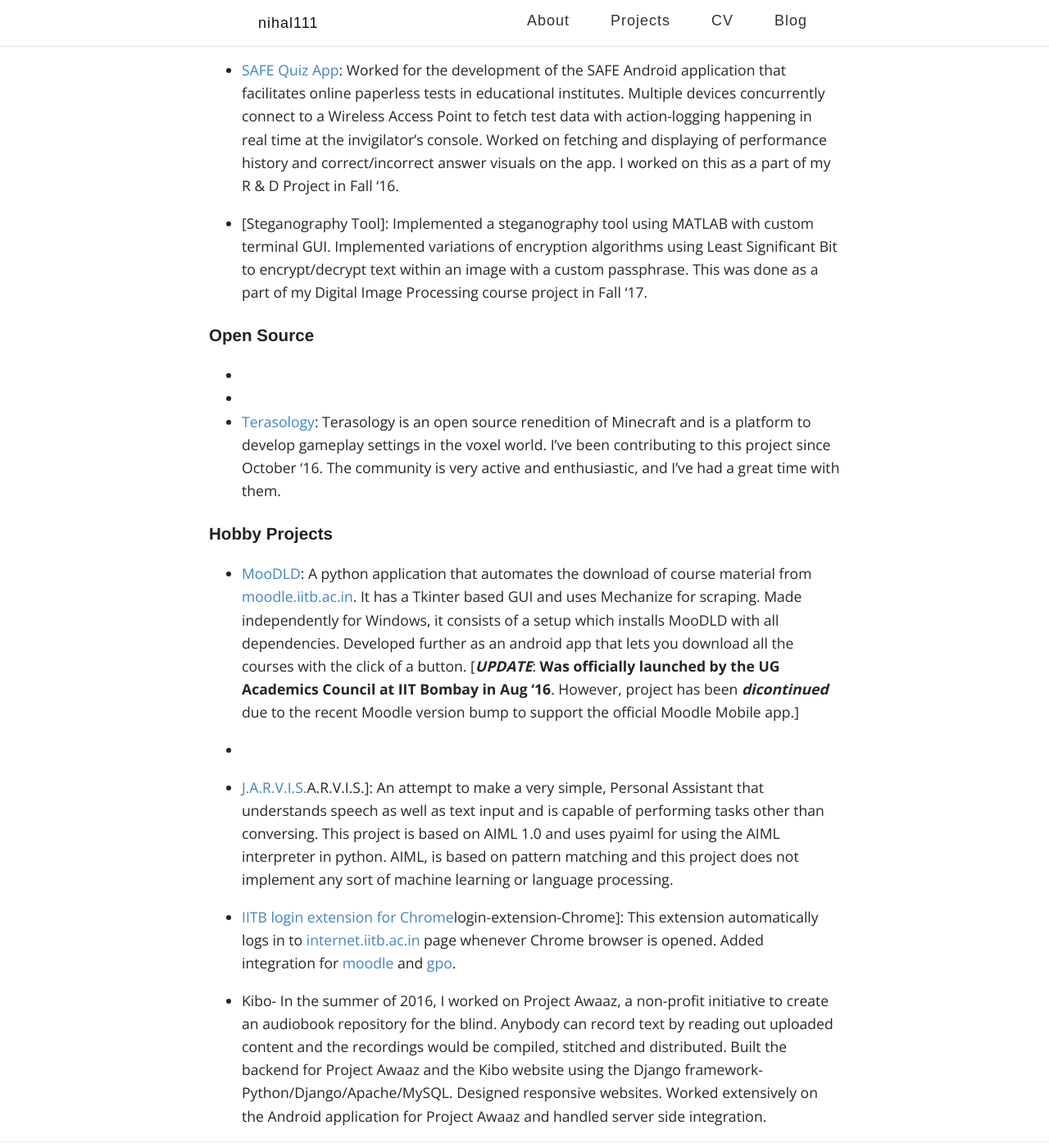
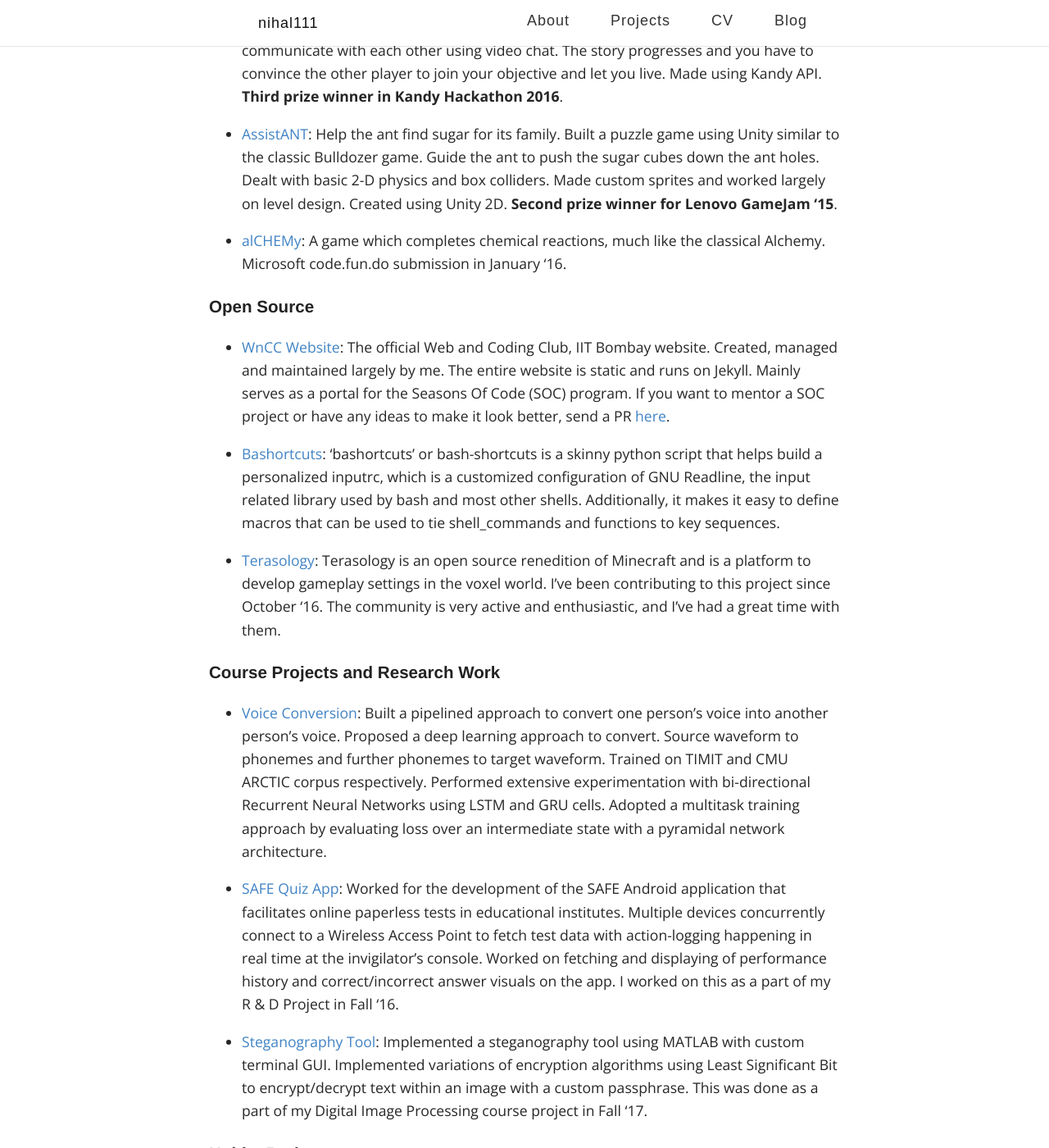
Before and after one commit to nihal111/nihal111.github.io, a Jekyll site: the page built from _pages/projects.md, in a window 1280 px wide and 1400 px high, scrolled down 1210 px. Shown: the whole window at 82% size. Built offline with Jekyll 4.4.1, drawn with Linux system fonts in a browser that asks for light colours; some web fonts are replaced; some of the changed text lies outside the part shown.

Commit message:
fixed projects

```diff
--- a/_pages/projects.md
+++ b/_pages/projects.md
@@ -8,57 +8,58 @@
 Projects are good things. Perhaps the best of things and no good project ever gets completed.
 Here is the list of projects I own or have contributed to:
 
-* [Google Summer of Code]- I completed my GSoC in 2017 under [MovingBlocks- Terasology]. The broad goal was to introduce content systems and gameplay connections to support a new template with solid replayability. I developed a new survival gameplay mode called [Lost] involving puzzles, traps and exploration based content packed in a new world with a backing lore. Dealt with the game’s physics, multiplayer and Entity Component System. Created new modules like [AdvancedBehaviors] (for event driven behavior switching), [AdventureAssets] (for traps and puzzle elements). Made several accompanying API changes to the engine. Created and added [WildAnimals] to the game.
+* [Google Summer of Code][Google Summer of Code]- I completed my GSoC in 2017 under [MovingBlocks- Terasology][MovingBlocks- Terasology]. The broad goal was to introduce content systems and gameplay connections to support a new template with solid replayability. I developed a new survival gameplay mode called [Lost][Lost] involving puzzles, traps and exploration based content packed in a new world with a backing lore. Dealt with the game’s physics, multiplayer and Entity Component System. Created new modules like [AdvancedBehaviors][AdvancedBehaviors] (for event driven behavior switching), [AdventureAssets][AdventureAssets] (for traps and puzzle elements). Made several accompanying API changes to the engine. Created and added [WildAnimals] to the game.
 
 ### Hackathons
 
-* [Flood League]: Designed and developed an endless runner game using Unity3D. Superheroes have to drive past the obstacles while rescuing the drowning civilians as their boat rushes past the flood-stricken city. Extensively worked on level design and implemented functionality such as continuous scoring, heat vision, super stretch arms, superpower cooldown among others. **First prize winner in Ubisoft GameJam 2017**.
+* [Flood League][Flood League]: Designed and developed an endless runner game using Unity3D. Superheroes have to drive past the obstacles while rescuing the drowning civilians as their boat rushes past the flood-stricken city. Extensively worked on level design and implemented functionality such as continuous scoring, heat vision, super stretch arms, superpower cooldown among others. **First prize winner in Ubisoft GameJam 2017**.
 
-* [Run]: The Run app was born at the Yahoo! hackathon and ended up **winning the “most creative and fun hack” award**. Our team built a multi-player treasure hunt Android game supported by a Django server. Players look for and click a picture of an object around them as shown in the clue received on their phones to get the next clue. The first to finish the trail and decipher the clues wins. Used histogram equalization and scale invariant feature transform (SIFT) for rudimentary image matching.
+* [Run][Run]: The Run app was born at the Yahoo! hackathon and ended up **winning the “most creative and fun hack” award**. Our team built a multi-player treasure hunt Android game supported by a Django server. Players look for and click a picture of an object around them as shown in the clue received on their phones to get the next clue. The first to finish the trail and decipher the clues wins. Used histogram equalization and scale invariant feature transform (SIFT) for rudimentary image matching.
 
-* [LendIt]: Designed a Django-based web application that serves as a platform to bridge the gap between lenders and borrowers. Through Lend-It one can find people nearby who wish to lend and borrow books or other shareable commodities and perform a safe exchange. Implemented a backend using Django for the Lend-It website, which allows user interaction, sending notifications, searching and lending books, maintaining a user profile among other features Hosted temporarily online [here](http://pacific-dawn-55810.herokuapp.com/). **Third prize winner in Microsoft code.fun.do** November '16.
+* [Lend-It][Lend-It]: Designed a Django-based web application that serves as a platform to bridge the gap between lenders and borrowers. Through Lend-It one can find people nearby who wish to lend and borrow books or other shareable commodities and perform a safe exchange. Implemented a backend using Django for the Lend-It website, which allows user interaction, sending notifications, searching and lending books, maintaining a user profile among other features Hosted temporarily online [here](http://pacific-dawn-55810.herokuapp.com/). **Third prize winner in Microsoft code.fun.do** November '16.
 
-* [RPG]: A real time RPG game in which players assume roles of characters lost on a island. Players are each given a backstory and an objective. Players can interact and communicate with each other using video chat. The story progresses and you have to convince the other player to join your objective and let you live. Made using Kandy API. **Third prize winner in Kandy Hackathon 2016**.
+* [RPG][RPG]: A real time RPG game in which players assume roles of characters lost on a island. Players are each given a backstory and an objective. Players can interact and communicate with each other using video chat. The story progresses and you have to convince the other player to join your objective and let you live. Made using Kandy API. **Third prize winner in Kandy Hackathon 2016**.
 
-* [AssistANT]: Help the ant find sugar for its family. Built a puzzle game using Unity similar to the classic Bulldozer game. Guide the ant to push the sugar cubes down the ant holes. Dealt with basic 2-D physics and box colliders. Made custom sprites and worked largely on level design. Created using Unity 2D. **Second prize winner for Lenovo GameJam '15**.
+* [AssistANT][AssistANT]: Help the ant find sugar for its family. Built a puzzle game using Unity similar to the classic Bulldozer game. Guide the ant to push the sugar cubes down the ant holes. Dealt with basic 2-D physics and box colliders. Made custom sprites and worked largely on level design. Created using Unity 2D. **Second prize winner for Lenovo GameJam '15**.
 
-* [alCHEMy]: A game which completes chemical reactions, much like the classical Alchemy. Microsoft code.fun.do submission in January '16.
+* [alCHEMy][alCHEMy]: A game which completes chemical reactions, much like the classical Alchemy. Microsoft code.fun.do submission in January '16.
+
+### Open Source
+
+* [WnCC Website][WnCC Website]: The official Web and Coding Club, IIT Bombay website. Created, managed and maintained largely by me. The entire website is static and runs on Jekyll. Mainly serves as a portal for the Seasons Of Code (SOC) program. If you want to mentor a SOC project or have any ideas to make it look better, send a PR [here][WnCCRepo].
+
+* [Bashortcuts][Bashortcuts]: 'bashortcuts' or bash-shortcuts is a skinny python script that helps build a personalized inputrc, which is a customized configuration of GNU Readline, the input related library used by bash and most other shells. Additionally, it makes it easy to define macros that can be used to tie shell_commands and functions to key sequences.
+
+* [Terasology][Terasology]: Terasology is an open source renedition of Minecraft and is a platform to develop gameplay settings in the voxel world. I've been contributing to this project since October '16. The community is very active and enthusiastic, and I've had a great time with them.
 
 ### Course Projects and Research Work
 
-* [Voice Conversion]: Built a pipelined approach to convert one person’s voice into another person’s voice. Proposed a deep learning approach to convert. Source waveform to phonemes and further phonemes to target waveform. Trained on TIMIT and CMU ARCTIC corpus respectively. Performed extensive experimentation with bi-directional Recurrent Neural Networks using LSTM and GRU cells. Adopted a multitask training approach by evaluating loss over an intermediate state with a pyramidal network architecture.
+* [Voice Conversion][Voice Conversion]: Built a pipelined approach to convert one person’s voice into another person’s voice. Proposed a deep learning approach to convert. Source waveform to phonemes and further phonemes to target waveform. Trained on TIMIT and CMU ARCTIC corpus respectively. Performed extensive experimentation with bi-directional Recurrent Neural Networks using LSTM and GRU cells. Adopted a multitask training approach by evaluating loss over an intermediate state with a pyramidal network architecture.
 
-* [SAFE Quiz App]: Worked for the development of the SAFE Android application that facilitates online paperless tests in educational institutes. Multiple devices concurrently connect to a Wireless Access Point to fetch test data with action-logging happening in real time at the invigilator’s console. Worked on fetching and displaying of performance history and correct/incorrect answer visuals on the app. I worked on this as a part of my R & D Project in Fall '16.
+* [SAFE Quiz App][SAFE Quiz App]: Worked for the development of the SAFE Android application that facilitates online paperless tests in educational institutes. Multiple devices concurrently connect to a Wireless Access Point to fetch test data with action-logging happening in real time at the invigilator’s console. Worked on fetching and displaying of performance history and correct/incorrect answer visuals on the app. I worked on this as a part of my R & D Project in Fall '16.
 
-* [Steganography Tool]: Implemented a steganography tool using MATLAB with custom terminal GUI. Implemented variations of encryption algorithms using Least Significant Bit to encrypt/decrypt text within an image with a custom passphrase. This was done as a part of my Digital Image Processing course project in Fall '17.
-
-### Open Source
-
-* [WnCC Website]: The official Web and Coding Club, IIT Bombay website. Created, managed and maintained largely by me. The entire website is static and runs on Jekyll. Mainly serves as a portal for the Seasons Of Code (SOC) program. If you want to mentor a SOC project or have any ideas to make it look better, send a PR [here][WnCCRepo].
-
-* [Bashortcuts]: 'bashortcuts' or bash-shortcuts is a skinny python script that helps build a personalized inputrc, which is a customized configuration of GNU Readline, the input related library used by bash and most other shells. Additionally, it makes it easy to define macros that can be used to tie shell_commands and functions to key sequences.
-
-* [Terasology]: Terasology is an open source renedition of Minecraft and is a platform to develop gameplay settings in the voxel world. I've been contributing to this project since October '16. The community is very active and enthusiastic, and I've had a great time with them.
+* [Steganography Tool][Steganography Tool]: Implemented a steganography tool using MATLAB with custom terminal GUI. Implemented variations of encryption algorithms using Least Significant Bit to encrypt/decrypt text within an image with a custom passphrase. This was done as a part of my Digital Image Processing course project in Fall '17.
 
 ### Hobby Projects
 
-* [MooDLD]: A python application that automates the download of course material from [moodle.iitb.ac.in](moodle.iitb.ac.in). It has a Tkinter based GUI and uses Mechanize for scraping. Made independently for Windows, it consists of a setup which installs MooDLD with all dependencies. Developed further as an android app that lets you download all the courses with the click of a button. [***UPDATE***: **Was officially launched by the UG Academics Council at IIT Bombay in Aug '16**. However, project has been ***dicontinued*** due to the recent Moodle version bump to support the official Moodle Mobile app.]
+* [MooDLD][MooDLD]: A python application that automates the download of course material from [moodle.iitb.ac.in](moodle.iitb.ac.in). It has a Tkinter based GUI and uses Mechanize for scraping. Made independently for Windows, it consists of a setup which installs MooDLD with all dependencies. Developed further as an android app that lets you download all the courses with the click of a button. [***UPDATE***: **Was officially launched by the UG Academics Council at IIT Bombay in Aug '16**. However, project has been ***dicontinued*** due to the recent Moodle version bump to support the official Moodle Mobile app.]
 
-* [EVENTual]: No more painstakingly filling or remembering event details. Save events to your default calendar with one tap. Fill out the details and get a sharable link and QR code. Use the [EVENTual android app] to directly add that. Created a platform for creating and sharing events easily, automating the task of filling details in the calendar by generating shareable links and QR Codes. Made a Django based web application to facilitate creation and searching of events. Developed an Android app which would pick up sharable links and scan QR Codes, to automatically add the event to calendar.
+* [EVENTual][EVENTual]: No more painstakingly filling or remembering event details. Save events to your default calendar with one tap. Fill out the details and get a sharable link and QR code. Use the [EVENTual android app] to directly add that. Created a platform for creating and sharing events easily, automating the task of filling details in the calendar by generating shareable links and QR Codes. Made a Django based web application to facilitate creation and searching of events. Developed an Android app which would pick up sharable links and scan QR Codes, to automatically add the event to calendar.
 
-* [J.A.R.V.I.S.]A.R.V.I.S.]: An attempt to make a very simple, Personal Assistant that understands speech as well as text input and is capable of performing tasks other than conversing. This project is based on AIML 1.0 and uses pyaiml for using the AIML interpreter in python. AIML, is based on pattern matching and this project does not implement any sort of machine learning or language processing.
+* [J.A.R.V.I.S.][J.A.R.V.I.S.]: An attempt to make a very simple, Personal Assistant that understands speech as well as text input and is capable of performing tasks other than conversing. This project is based on AIML 1.0 and uses pyaiml for using the AIML interpreter in python. AIML, is based on pattern matching and this project does not implement any sort of machine learning or language processing.
 
-* [IITB login extension for Chrome]login-extension-Chrome]: This extension automatically logs in to [internet.iitb.ac.in](internet.iitb.ac.in) page whenever Chrome browser is opened. Added integration for [moodle](moodle.iitb.ac.in) and [gpo](gpo.iitb.ac.in).
+* [IITB login extension for Chrome][IITB login extension for Chrome]: This extension automatically logs in to [internet.iitb.ac.in](internet.iitb.ac.in) page whenever Chrome browser is opened. Added integration for [moodle](moodle.iitb.ac.in) and [gpo](gpo.iitb.ac.in).
 
-* Kibo- In the summer of 2016, I worked on Project Awaaz, a non-profit initiative to create an audiobook repository for the blind. Anybody can record text by reading out uploaded content and the recordings would be compiled, stitched and distributed. Built the backend for Project Awaaz and the Kibo website using the Django framework- Python/Django/Apache/MySQL. Designed responsive websites. Worked extensively on the Android application for Project Awaaz and handled server side integration.
+* Kibo- In the summer of 2016, I worked on [Project Awaaz][Project Awaaz], a non-profit initiative to create an audiobook repository for the blind. Anybody can record text by reading out uploaded content and the recordings would be compiled, stitched and distributed. Built the backend for Project Awaaz and the Kibo website using the Django framework- Python/Django/Apache/MySQL. Designed responsive websites. Worked extensively on the Android application for Project Awaaz and handled server side integration.
 
 
-
+[Project Awaaz]: http://projectawaaz.org/
+[Flood League]: https://github.com/Ferozepurwale/Flood-League/
 [Lost]: https://github.com/Terasology/Lost/
 [AdvancedBehaviors]: https://github.com/Terasology/AdvancedBehaviors/
 [AdventureAssets]: https://github.com/Terasology/AdventureAssets
 [WildAnimals]: https://github.com/Terasology/WildAnimals
-[Google Summer of Code 2017]: /2017/08/15/GSoC-wrap-up.html
+[Google Summer of Code]: /2017/08/15/GSoC-wrap-up.html
 [MovingBlocks- Terasology]: https://github.com/MovingBlocks/Terasology
 [J.A.R.V.I.S.]:https://github.com/nihal111/J.A.R.V.I.S
 [Terasology]: https://github.com/MovingBlocks/Terasology
```
Also changed, not shown: other parts of _pages/projects.md (+1 -1 lines), 3 other files.
